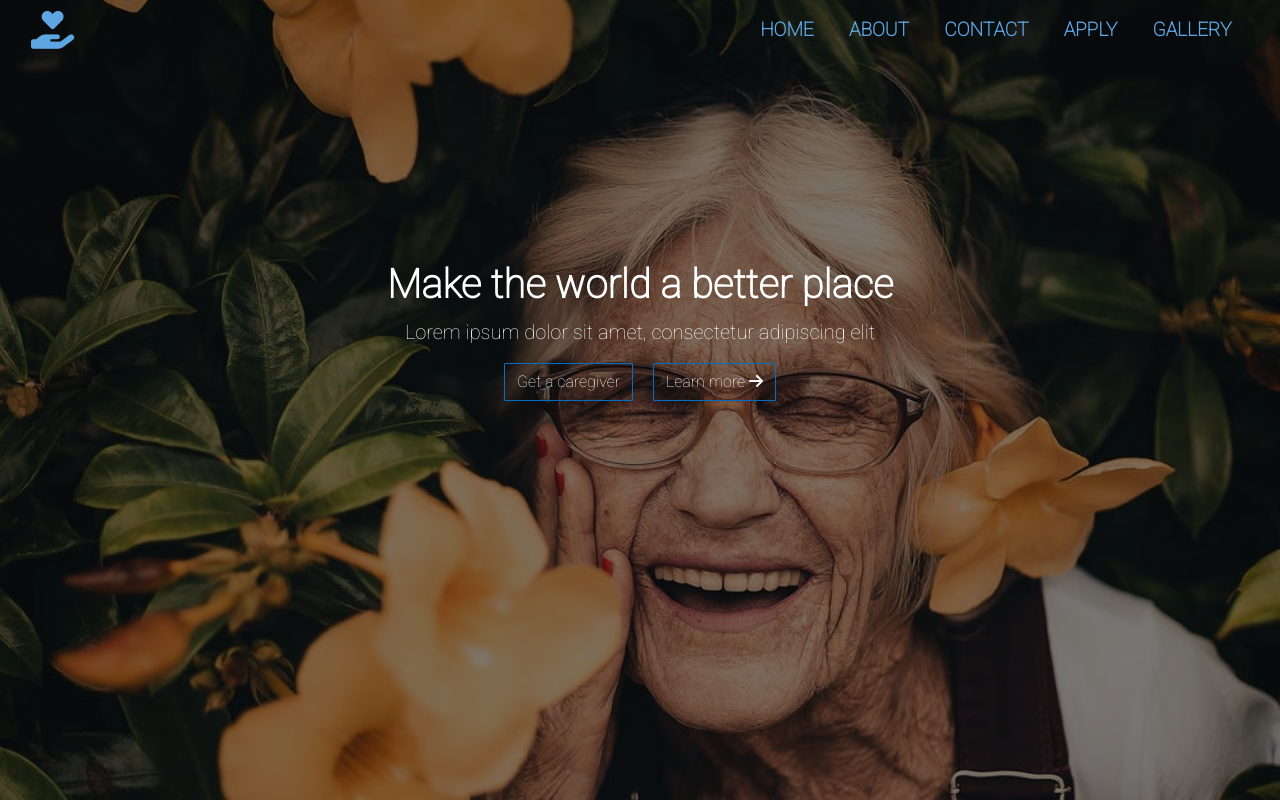
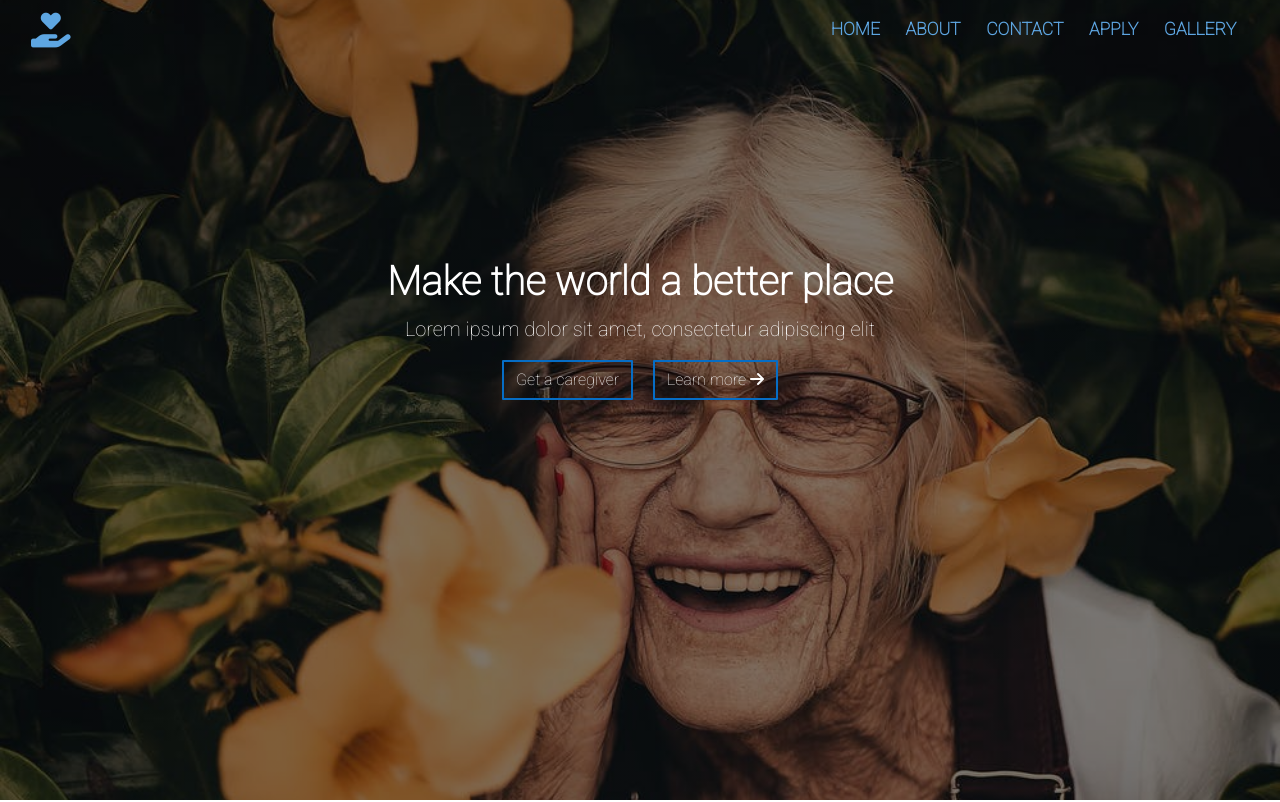
Before and after one commit to m4sterpaul18/templatesite, a plain HTML site: page index.html in a window 1280 px wide. Shown: the top 802 px of the page. Drawn offline with nearby package versions, Linux system fonts and the light colour scheme.

Commit message:
Added hire css

```diff
--- a/assets/css/form.css
+++ b/assets/css/form.css
@@ -46,3 +46,16 @@ body{
 .btn-nav{
 	margin:1rem;
 }
+
+.navbar{
+	background-color: var(--primary-color);
+}
+
+.navbar a{
+	color: var(--font-color2);
+	padding: 1rem;
+}
+
+#brand{
+	color: var(--font-color2);
+}
--- /dev/null
+++ b/assets/css/hire.css
@@ -0,0 +1,34 @@
+:root{
+	--nav-color:#5ea6e2;
+	--font-color:#88a7c1; /*lighter share of blue*/
+	--font-color2:#ffffff; /*white*/
+	--primary-color:#066dc5; /*darkblue*/
+}
+html{
+	scroll-behavior: smooth;
+}
+
+*{
+	font-family: 'Roboto', sans-serif;
+}
+
+h1,h2,h3{
+	font-weight: 700;
+}
+
+/*landing-page*/
+#hirepage{
+	height: 100vh;
+	background: linear-gradient(rgba(0, 0, 0, 0.5), rgba(0, 0, 0, 0.5)), url('hire.jpeg');
+	background-attachment: fixed;
+	background-size: cover;
+	background-repeat: no-repeat;
+	background-position: center;
+	object-fit: cover;
+}
+
+.hire{
+	position: relative;
+	color:var(--font-color2);
+	top:25%;
+}
--- a/assets/css/style.css
+++ b/assets/css/style.css
@@ -12,7 +12,7 @@ html{
 	.footer-link a,h6{
 		font-size:3vw;
 	}
-	.
+
 }
 
 *{
@@ -51,11 +51,11 @@ h1,h2,h3{
 
 /*navigation-bar*/
 .navbar{
-	font-size:1.2rem;
+	font-size:1.1rem;
 	background: transparent;
 }
 .navbar li{
-	margin: 0 0.6rem;
+	margin: 0 0.3rem;
 }
 
 .navbar a{
@@ -91,9 +91,14 @@ h1,h2,h3{
 }
 .btn-outline-primary{
 	color:var(--font-color2);
-	border:1px solid var(--primary-color);
+	border:2px solid var(--primary-color);
 	border-radius: 1px;
 	margin: 0 0.5rem;
+}
+.btn-outline-info{
+	color:var(--font-color2);
+	border:2px solid var(--font-color2);
+	border-radius: 1px;
 }
 
 /*about*/
@@ -129,7 +134,7 @@ h1,h2,h3{
 .video-background{
 	margin-bottom: 0;
 	width:100%;
-	height: 70vh;
+	height: 75vh;
 	z-index: -10;
 	object-fit: cover;
 	margin-top:10rem;
@@ -141,6 +146,9 @@ h1,h2,h3{
 	margin-bottom: 10rem;
 	background-color: var(--primary-color);
 	height: auto;
+}
+.apply a{
+	text-decoration: none;
 }
 
 /*footer*/
```
Also changed, not shown: assets/css/hire.jpeg (added).
